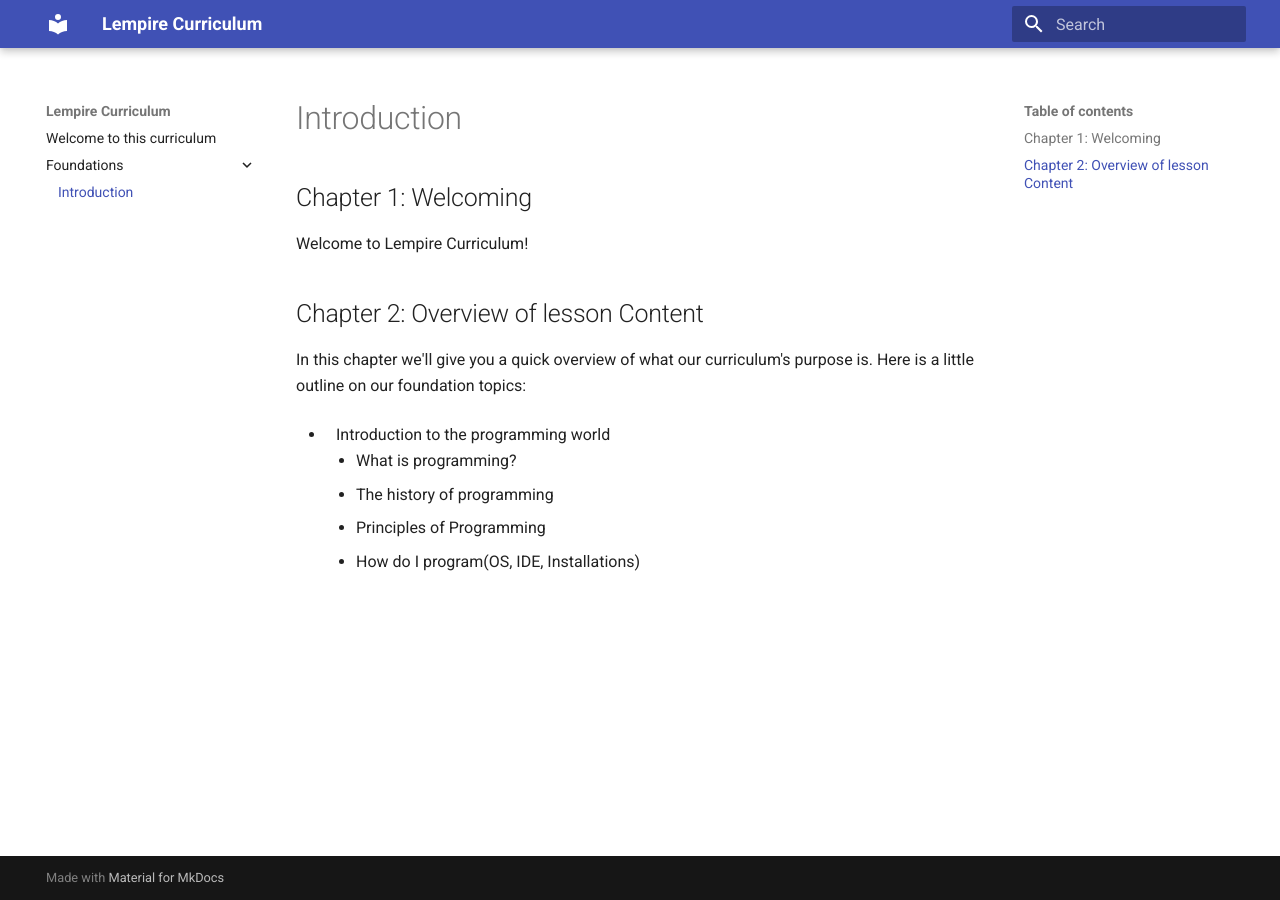
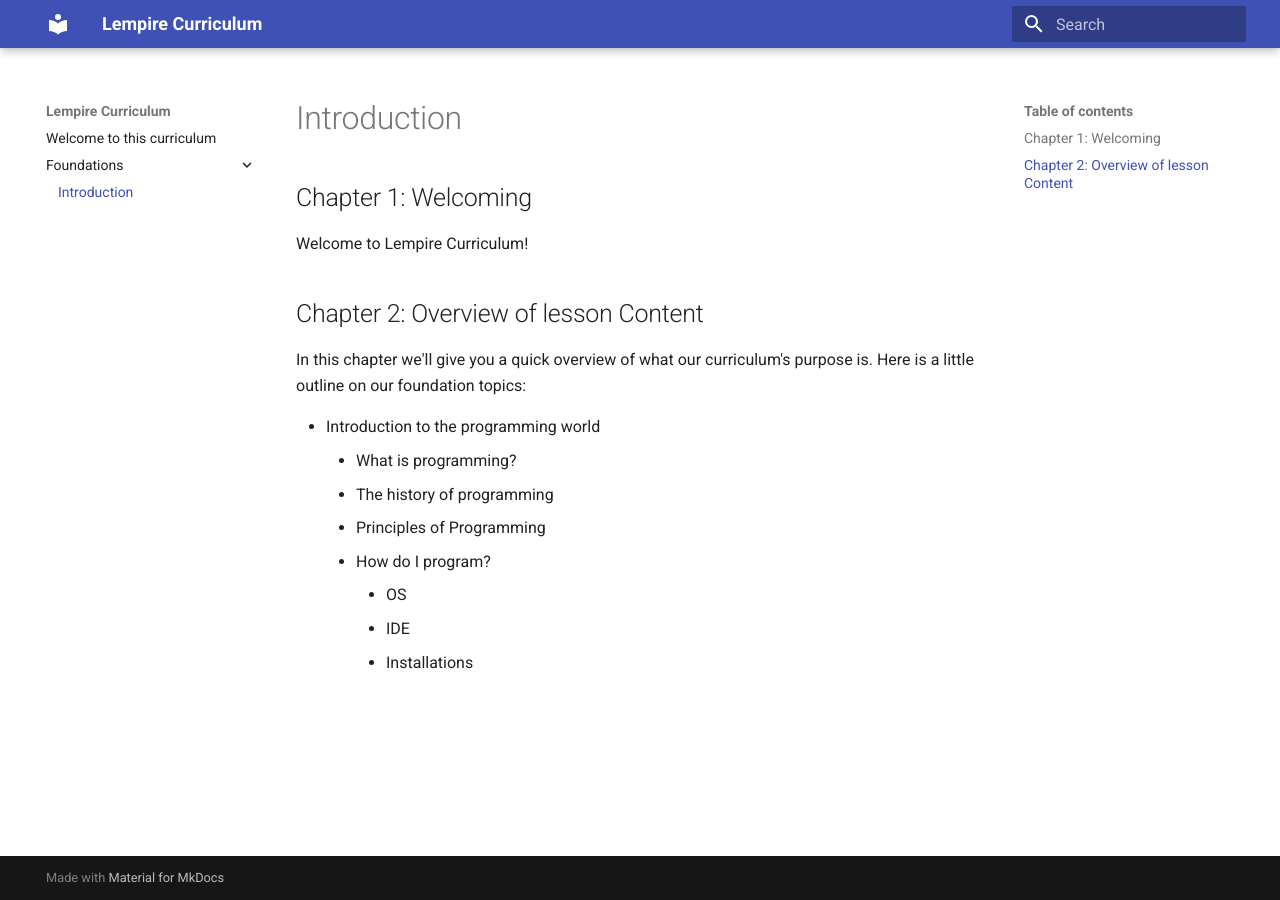
Before and after one commit to djblackberry64/Lempire-curriculum, an MkDocs documentation site: the page built from docs/foundations/intro.md, in a window 1280 px wide. Built offline with MkDocs 1.6.1 and Material for MkDocs 9.7.7, drawn with Linux system fonts in a browser that asks for light colours.

Commit message:
Add overview list

```diff
--- a/docs/foundations/intro.md
+++ b/docs/foundations/intro.md
@@ -10,12 +10,18 @@ In this chapter we'll give you a quick overview of what our curriculum's purpose
 Here is a little outline on our foundation topics:
 
 <ul>
-  <li>
-    <ul>Introduction to the programming world<br />
+  <li>Introduction to the programming world
+    <ul>
       <li>What is programming?</li>
       <li>The history of programming</li>
       <li>Principles of Programming</li>
-      <li>How do I program(OS, IDE, Installations)</li>
+      <li>How do I program?
+        <ul>
+          <li>OS</li>
+          <li>IDE</li>
+          <li>Installations</li>
+        </ul>
+      </li>
     </ul>
   </li>
 </ul>
```
